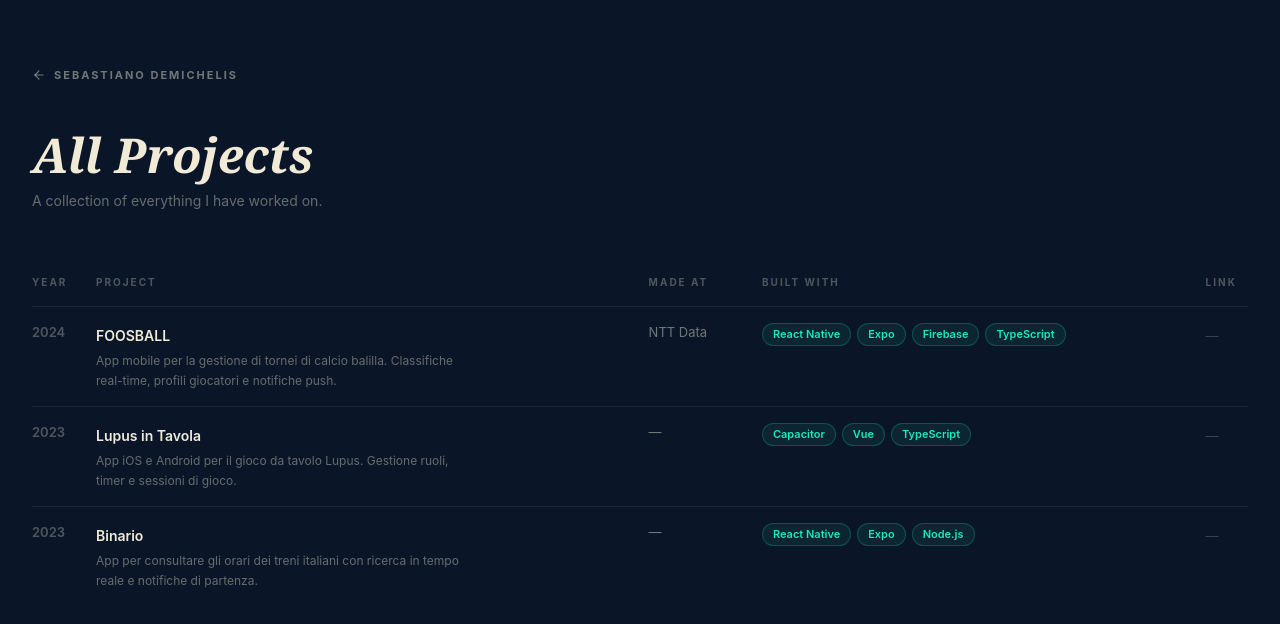
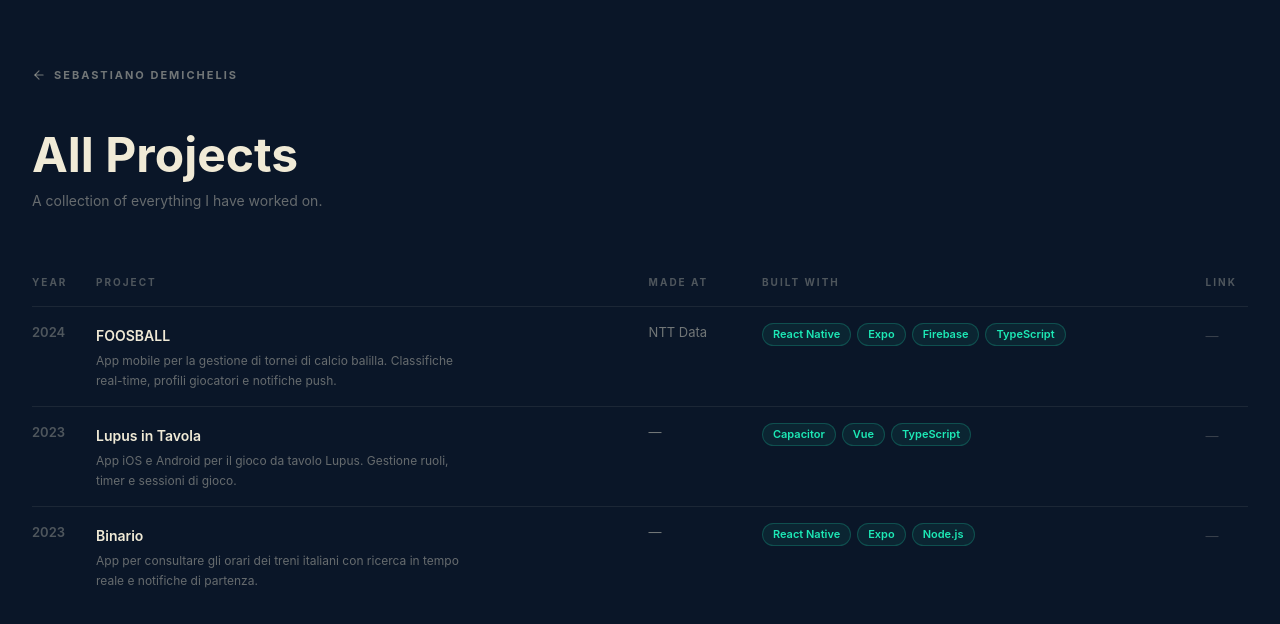
Before and after one commit to deeeemiss/portfolio, a React (Vite) app: page /archive in a window 1280 px wide. Shown: the top 624 px of the page. Built offline with nearby package versions, Linux system fonts and the light colour scheme.

Commit message:
fix: use SF Pro for archive page title

```diff
--- a/src/pages/ArchivePage.tsx
+++ b/src/pages/ArchivePage.tsx
@@ -17,7 +17,7 @@ export function ArchivePage() {
         {t('archive.back')}
       </Link>
 
-      <h1 className="font-serif italic text-4xl md:text-5xl font-bold text-text-primary mb-3">
+      <h1 className="font-sans text-4xl md:text-5xl font-bold text-text-primary mb-3">
         {t('archive.title')}
       </h1>
       <p className="text-text-primary/40 text-sm mb-16">{t('archive.subtitle')}</p>
```
